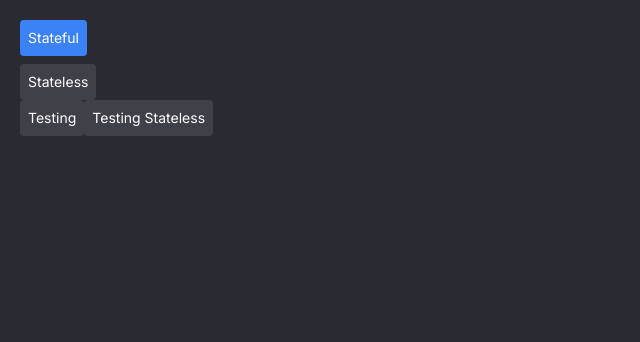
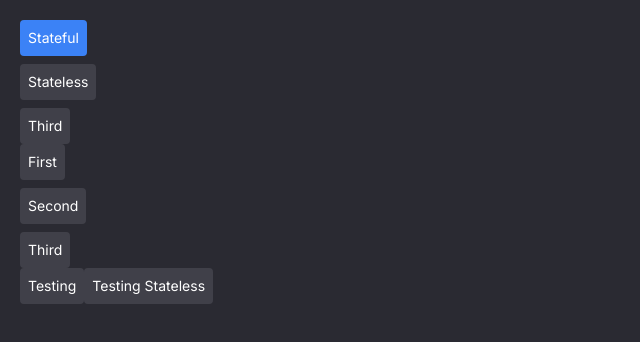
Before and after one commit to william-horn/team-maker, a Next.js app: page / in a window 1280 px wide. Shown: the top 342 px of the page, without its empty margins (0-640 px from the left). Built offline with nearby package versions, Linux system fonts and the light colour scheme.

Commit message:
updated perfect checkpoint for buttons/button group - fixed issue with unselectOnLimitReached

```diff
--- a/components/Buttons/Buttons.jsx
+++ b/components/Buttons/Buttons.jsx
@@ -3,7 +3,7 @@
 /*
   File imports
 */
-import React, { useState } from "react";
+import React, { useEffect, useState } from "react";
 import mergeClass from "@/util/mergeClass";
 import Icon from "../Graphics/Icon";
 import Link from "next/link";
@@ -133,17 +133,18 @@ const useButtonController = (buttonProps, callbacks={}) => {
 
       //! move this to first position if you want to manually over-write state by passing state props
       //! this was placed here so stateful buttons would behave expectedly in button groups
-      __selected: findActiveId(remainingButtonData.id).found,
+      __selected: findActiveId(buttonProps.id).found,
     }
 
     // button data holds all remaining button attributes, along with the main state object
     const buttonData = {
       ...remainingButtonData,
+      inGroup: true,
       state: buttonProps.importedState
     }
 
     // button must have an 'id' prop if used inside a button group
-    if (!buttonData.id) {
+    if (!buttonProps.id) {
       throw Error("ButtonGroup components must be given an 'id' prop");
     }
 
@@ -159,16 +160,16 @@ const useButtonController = (buttonProps, callbacks={}) => {
       information about all active buttons
     */
     if (buttonProps.importedState.__selected) {
-      groupButtonData.current[buttonData.id] = buttonData;
+      groupButtonData.current[buttonProps.id] = buttonData;
     } else {
-      delete groupButtonData.current[buttonData.id];
+      delete groupButtonData.current[buttonProps.id];
     }
 
     /*
       add this button to the set of registeredIds in the button group provider,
       so we can keep button ids in sync
     */
-    registeredIds.current[buttonData.id] = buttonData;
+    registeredIds.current[buttonProps.id] = buttonData;
 
     /*
       short-hand functions for firing button group callbacks and
@@ -196,14 +197,13 @@ const useButtonController = (buttonProps, callbacks={}) => {
     }
 
     buttonProps.onClick = () => {
-      buttonData.state.__selected = !buttonData.state.__selected;
-      const selected = buttonData.state.__selected;
+      const selected = !buttonProps.importedState.__selected;
 
       if (selectionLimit > -1 && activeIds.length >= selectionLimit && selected) {
         if (unselectLastChoice) {
           const unselectedButtonId = activeIds[activeIds.length - 1];
 
-          if (unselectedButtonId !== buttonData.id) {
+          if (unselectedButtonId !== buttonProps.id) {
             const unselectedButtonData = groupButtonData.current[unselectedButtonId];
             unselectedButtonData.state.__selected = false;
 
@@ -226,6 +226,7 @@ const useButtonController = (buttonProps, callbacks={}) => {
         fireOnUnselect(buttonData);
       }
 
+      buttonProps.importedState.__selected = selected;
       updateActiveIds(buttonData.id, selected);
     }
   } else {
@@ -234,6 +235,31 @@ const useButtonController = (buttonProps, callbacks={}) => {
     buttonProps = {
       onClick: emptyFunc,
       ...buttonProps
+    }
+
+    // switch out the 'onClick' callback with a custom one if provided.
+    //* note: custom callback should still call the original 'onClick' somewhere
+    if (callbacks.__overrideClick) {
+
+      // extract button data from props, ignoring all destructured variables
+      //* note: this may not scale up very well. the chaos as more props are added is O(n)
+      //* suggestion: figure out a way to construct 'buttonData' as an object somewhere else
+      const {
+        importedClassName,
+        onClick,
+        importedState,
+        leftIcon,
+        rightIcon,
+        rightIconSelected,
+        leftIconSelected,
+        ...buttonData
+      } = buttonProps;
+
+      buttonProps.onClick = () => callbacks.__overrideClick(onClick, {
+        state: buttonProps.importedState,
+        ...buttonData,
+        inGroup: false,
+      })
     }
   }
 
@@ -318,7 +344,7 @@ export const StatefulButton = function({
   const [selected, setSelected] = useState(defaultSelect);
 
   const buttonController = useButtonController({
-    importedState: { __selected: selected },
+    importedState: { __selected: selected, __locallySelected: selected },
     ...rest
   }, {
 
@@ -329,7 +355,14 @@ export const StatefulButton = function({
     */
     __overrideClick: (onClick, buttonData) => {
       const isSelected = !selected;
+
+      // update locallySelected to current state
       buttonData.state.__locallySelected = isSelected;
+
+      // if button is in a group, don't update the selected state
+      if (!buttonData.inGroup) {
+        buttonData.state.__selected = isSelected;
+      }
 
       setSelected(isSelected);
       return onClick(buttonData);
--- a/components/SingleComponent.jsx
+++ b/components/SingleComponent.jsx
@@ -17,12 +17,25 @@ const SingleComponent = function({
     src="/icons/close_icon.svg"
     /> */}
 
-  <ButtonGroup something="idk lol" defaultSelect={["one"]} onClick={() => {console.log("group")}}>
+  <ButtonGroup
+  something="idk lol"
+  defaultSelect={["one"]}
+  selectionLimit={1}
+  // unselectLastChoice
+  onSelectionLimitReached={(bd) => console.log("limit reached: ", bd)}
+  onClick={() => {console.log("group")}}>
     <StatefulButton id="one">Stateful</StatefulButton>
     <StatelessButton id="two">Stateless</StatelessButton>
+    <StatefulButton id="three">Third</StatefulButton>
   </ButtonGroup>
 
-  <StatefulButton>Testing</StatefulButton>
+  <ButtonGroup>
+    <StatelessButton id="one">First</StatelessButton>
+    <StatelessButton id="two">Second</StatelessButton>
+    <StatelessButton id="three">Third</StatelessButton>
+  </ButtonGroup>
+
+  <StatefulButton id="lol" value="sure" leftIcon="" onClick={stuff => console.log("stuff: ", stuff)}>Testing</StatefulButton>
   <StatelessButton>Testing Stateless</StatelessButton>
 
     </div>
```
